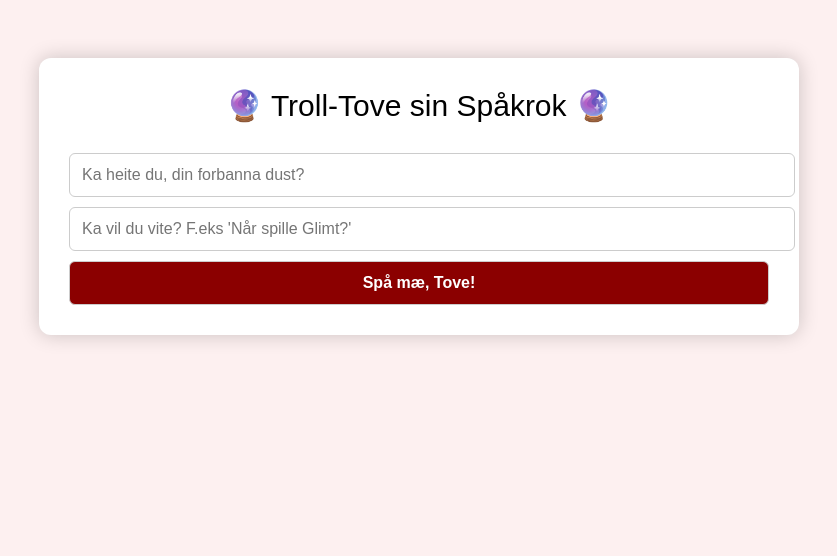
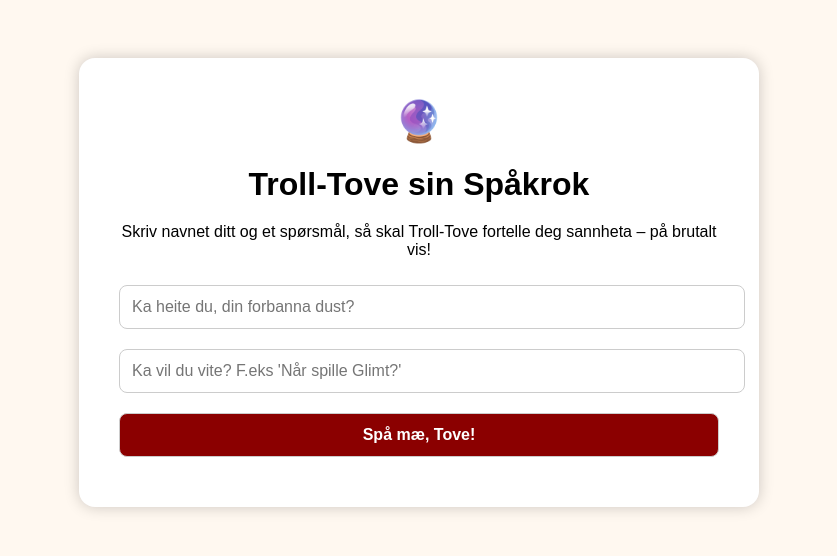
Before and after one commit to allisson79/troll-tove-app, a Flask app: page / in a window 1280 px wide. Shown: the top 556 px of the page, without its empty margins (221-1058 px from the left). Run offline with Flask 3, Linux system fonts and the light colour scheme.

Commit message:
Update index.html

```diff
--- a/templates/index.html
+++ b/templates/index.html
@@ -5,50 +5,56 @@
     <title>Troll-Tove Spåkone</title>
     <style>
         body {
-            font-family: 'Arial', sans-serif;
-            background-color: #fdf0f0;
+            font-family: Arial, sans-serif;
+            background-color: #fff8f0;
             text-align: center;
             padding: 50px;
         }
         .container {
-            background-color: #fff;
-            padding: 30px;
-            border-radius: 12px;
-            box-shadow: 0 0 20px rgba(0,0,0,0.2);
-            max-width: 700px;
+            background-color: #ffffff;
+            padding: 40px;
+            border-radius: 16px;
+            box-shadow: 0 0 15px rgba(0, 0, 0, 0.2);
+            max-width: 600px;
             margin: auto;
+        }
+        h1 {
+            font-size: 32px;
+            margin-bottom: 20px;
         }
         input, button {
             padding: 12px;
             font-size: 16px;
-            margin-top: 10px;
+            margin: 10px 0;
             width: 100%;
+            border-radius: 8px;
             border: 1px solid #ccc;
-            border-radius: 6px;
         }
         button {
-            background-color: darkred;
-            color: #fff;
+            background-color: #8b0000;
+            color: white;
             font-weight: bold;
             cursor: pointer;
         }
         .result {
             margin-top: 30px;
-            font-size: 20px;
-            color: darkgreen;
+            font-size: 18px;
+            color: #333;
         }
-        .header {
-            font-size: 30px;
+        .troll-emoji {
+            font-size: 40px;
             margin-bottom: 20px;
         }
     </style>
 </head>
 <body>
     <div class="container">
-        <div class="header">🔮 Troll-Tove sin Spåkrok 🔮</div>
+        <div class="troll-emoji">🔮</div>
+        <h1>Troll-Tove sin Spåkrok</h1>
+        <p>Skriv navnet ditt og et spørsmål, så skal Troll-Tove fortelle deg sannheta – på brutalt vis!</p>
         <form method="POST">
-            <input type="text" name="navn" placeholder="Ka heite du, din forbanna dust?" required><br>
-            <input type="text" name="sporsmal" placeholder="Ka vil du vite? F.eks 'Når spille Glimt?'" required><br>
+            <input type="text" name="navn" placeholder="Ka heite du, din forbanna dust?" required>
+            <input type="text" name="sporsmal" placeholder="Ka vil du vite? F.eks 'Når spille Glimt?'" required>
             <button type="submit">Spå mæ, Tove!</button>
         </form>
 
```
